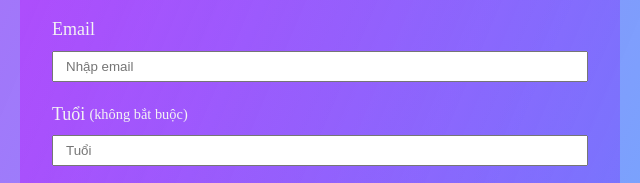
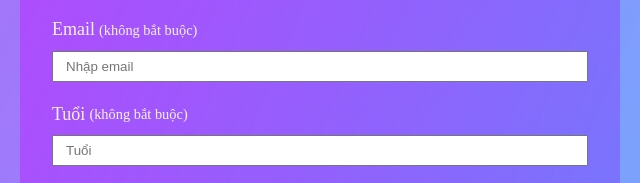
Before and after one commit to SonHoang2/surveyForm.github.io, a plain HTML site: page index.html in a window 1280 px wide. Shown: the part 232-415 px from the top of the page, 320-960 px from the left. Drawn offline with Linux system fonts and the light colour scheme.

Commit message:
add index.html

```diff
--- a/index.html
+++ b/index.html
@@ -29,13 +29,14 @@
                 />
             </div>
             <div class="form-group">
-                <label id="email-label" for="email">Email</label>
+                <label id="email-label" for="email">
+                    Email <span class="clue">(không bắt buộc)</span>
+                </label>
                 <input
                 type="text"
                 id="email"
                 class="form-control"
                 placeholder="Nhập email"
-                required
                 />
             </div>
             <div class="form-group">
```
